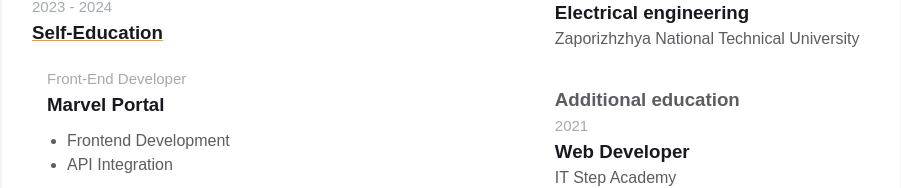
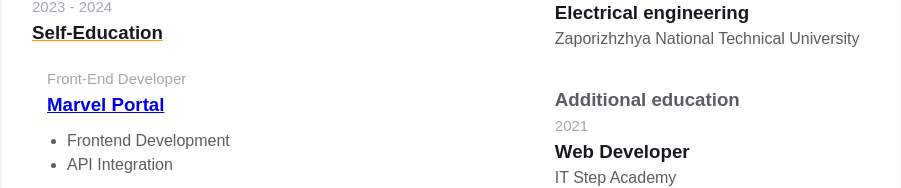
Before and after one commit to KonstantinOkhorzin/homepage, a plain HTML site: page index.html in a window 1280 px wide. Shown: the part 736-924 px from the top of the page, without its empty margins (189-1090 px from the left). Drawn offline with Linux system fonts and the light colour scheme.

Commit message:
Added link to Marvel Portal

```diff
--- a/index.html
+++ b/index.html
@@ -159,7 +159,7 @@
 
                   <div class="experiences__company-project">
                     <span class="experiences__company-project-role">Front-End Developer</span>
-                    <h3 class="experiences__company-project-name">Marvel Portal</h3>
+                    <h3 class="experiences__company-project-name"> <a href="https://marvel-portal-blush.vercel.app/">Marvel Portal</a></h3>
                     <ul class="experiences__company-project-responsibilities">
                       <li>Frontend Development</li>
                       <li>API Integration</li>
```
